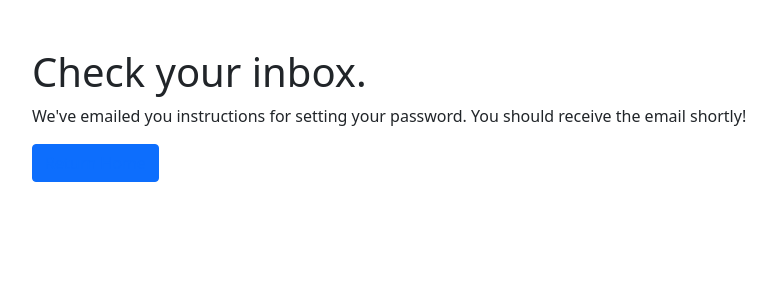
After one commit to mainarobert/recipe, a Django app: page /user/password_reset/done/ in a window 1280 px wide. The commit adds this page. Shown: the top 300 px of the page, without its empty margins (50-827 px from the left). Run offline with Django 4.2, Linux system fonts and the light colour scheme.

Commit message:
add url paths to templates

```diff
--- a/templates/user/change_password.html
+++ b/templates/user/change_password.html
@@ -9,8 +9,9 @@
             <div class="card-body">
                 <h3 class="card-title text-center">Log in to Foodanic</h3>
                 <div class="card-text">
-                    <form method="POST">{% csrf_token %}
-                            {{ form|crispy }}
+                    <form method="POST">
+                        {% csrf_token %}
+                        {{ form|crispy }}
                         <button type="submit" class="btn btn-primary btn-block">Update Password</button>
                     </form>
                 </div>
--- /dev/null
+++ b/templates/user/password_reset_done.html
@@ -0,0 +1,13 @@
+<!-- user/password_reset_done.html -->
+{% extends 'user/base.html' %}
+{% block title %}
+Email Sent
+{% endblock %}
+{% block content %}
+<br><br>
+<div class="container">
+  <h1>Check your inbox.</h1>
+  <p>We've emailed you instructions for setting your password. You should receive the email shortly!</p>
+  <button class="btn btn-primary"><a href="{% url 'home' %}">Return Home</button></a>
+</div>
+{% endblock %}
--- /dev/null
+++ b/templates/user/password_reset_done.txt
@@ -0,0 +1 @@
+Chakula password reset
--- a/user/urls.py
+++ b/user/urls.py
@@ -7,5 +7,10 @@ urlpatterns = [
     path('signup/', views.signup, name='signup'),
     path('login/', auth_views.LoginView.as_view(template_name='user/login.html'), name='login'),
     path('logout/', auth_views.LogoutView.as_view(template_name='user/logout.html'), name='logout'),
-    path('password_reset/', auth_views.PasswordResetView.as_view(template_name='user/forgot_password.html'), name='password_reset'),
+    path('password_reset/', auth_views.PasswordResetView.as_view(template_name='user/forgot_password.html', subject_template_name='user/password_reset_done.txt', html_email_template_name='users/password_reset_email.html'), name='password_reset'),
+    path('change_password/', auth_views.PasswordChangeView.as_view(template_name='user/change_password.html'), name='change_pasword'),
+    path('password_change/done/', auth_views.PasswordChangeDoneView.as_view(template_name='user/password_reset_done.html'), name='password_reset_done'),
+    path('password_reset/done/', auth_views.PasswordResetDoneView.as_view(template_name='user/password_reset_done.html'), name='password_reset_done'),
+    path('reset/<uidb64>/<token>/', auth_views.PasswordResetConfirmView.as_view(template_name='user/password_reset_confirm.html'), name='password_reset_confirm'),
+    path('reset/done/', auth_views.PasswordResetCompleteView.as_view(template_name='user/password_reset_complete.html'), name='password_reset_complete'),
 ]
```
Also changed, not shown: templates/user/password_reset_complete.html (added, +11 -0 lines), templates/user/password_reset_confirm.html (added, +20 -0 lines), templates/user/password_reset_emal.html (added, +16 -0 lines), db.sqlite3.
